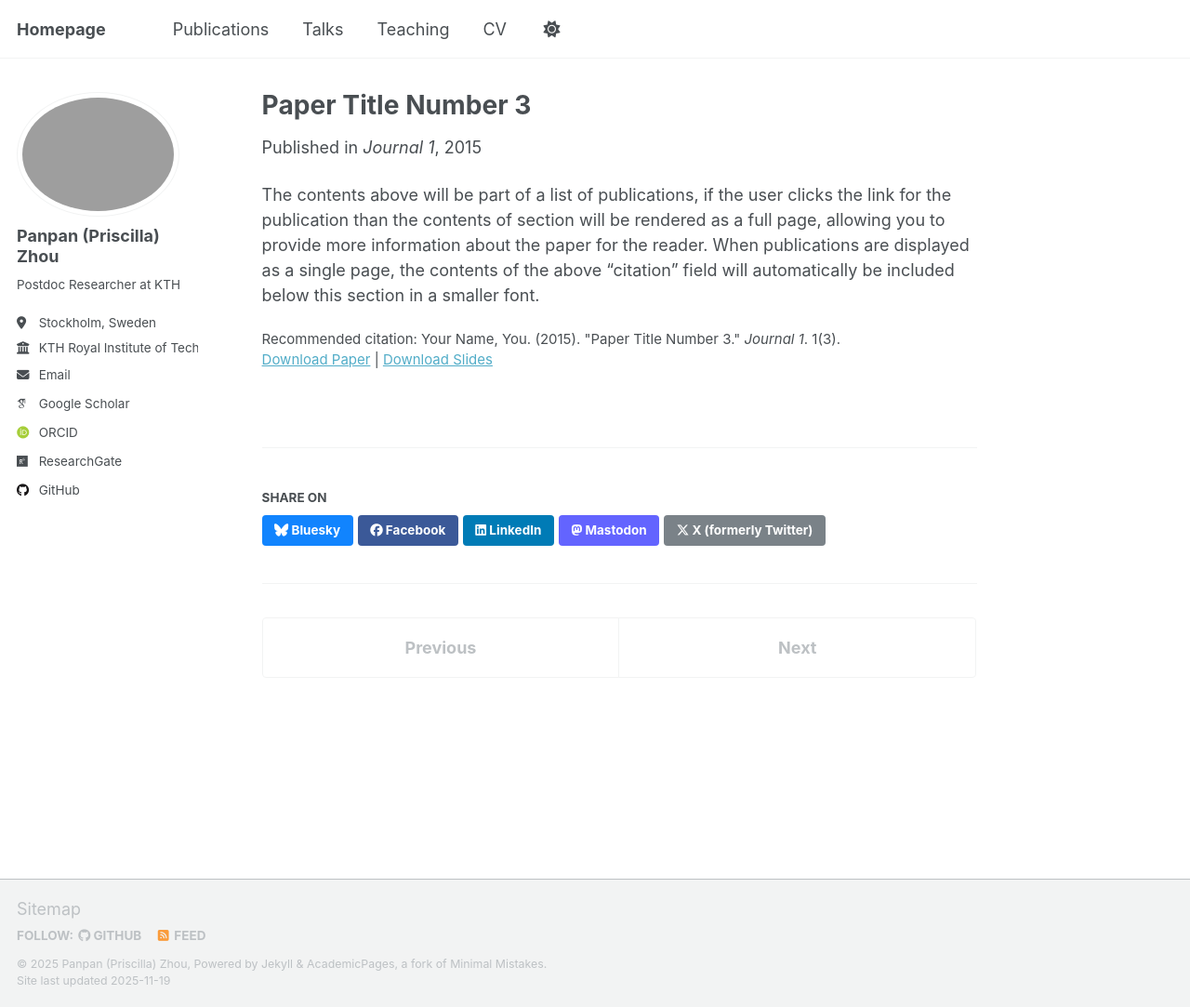
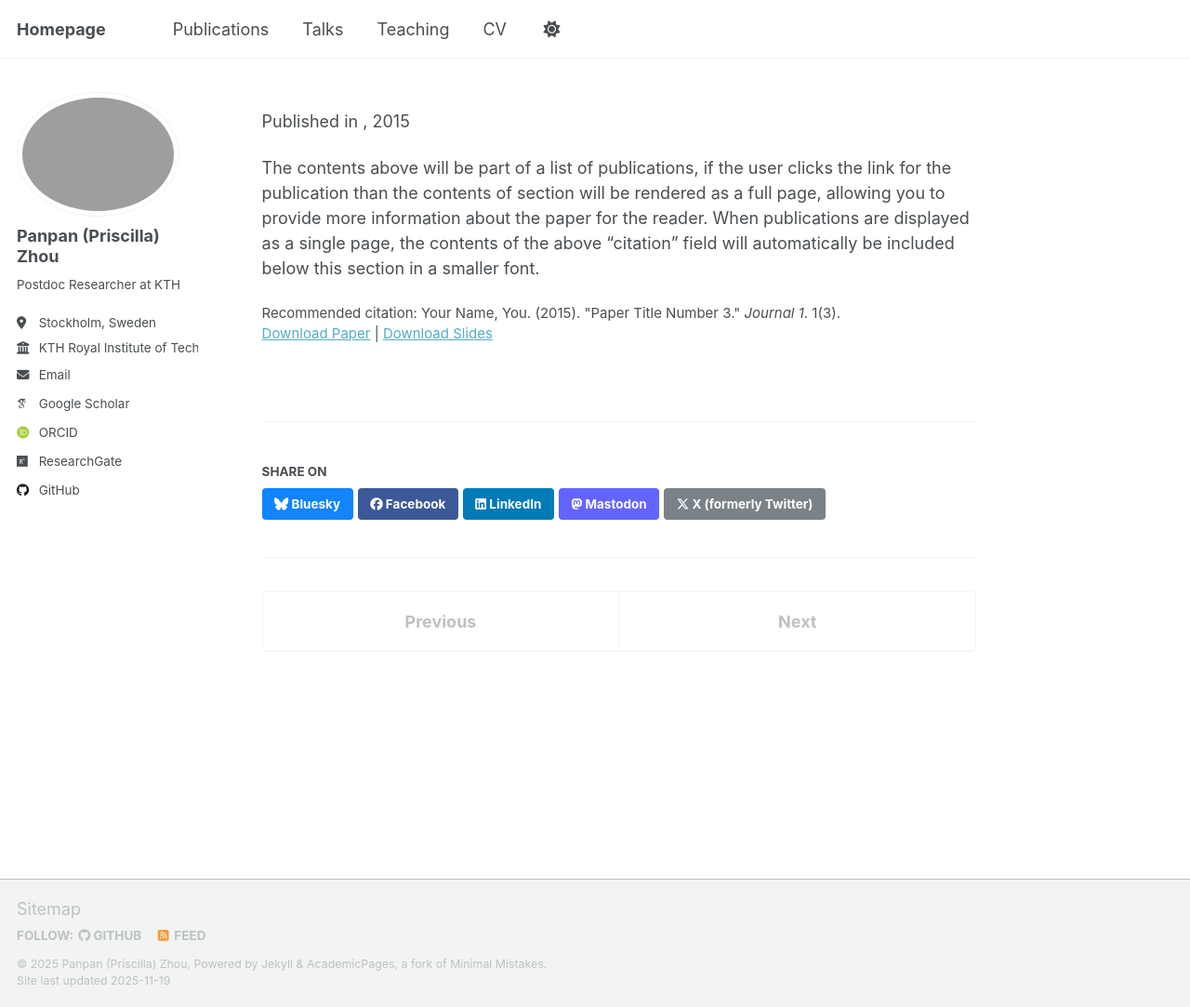
Before and after one commit to PanpanZhou11/Panpan-Zhou.github.io, a Jekyll site: the page built from _publications/2015-10-01-paper-title-number-3.md, in a window 1280 px wide and 1083 px high. Shown: the whole window at 93% size. Built offline with Jekyll 4.4.1, drawn with Linux system fonts in a browser that asks for light colours; some web fonts are replaced; a script that is not in the unit is left out.

Commit message:
Update 2015-10-01-paper-title-number-3.md

```diff
--- a/_publications/2015-10-01-paper-title-number-3.md
+++ b/_publications/2015-10-01-paper-title-number-3.md
@@ -1,11 +1,11 @@
 ---
-title: "Paper Title Number 3"
+title: ""
 collection: publications
 category: manuscripts
 permalink: /publication/2015-10-01-paper-title-number-3
 excerpt: 'This paper is about the number 3. The number 4 is left for future work.'
-date: 2015-10-01
-venue: 'Journal 1'
+# date:
+venue: ''
 slidesurl: 'https://academicpages.github.io/files/slides3.pdf'
 paperurl: 'https://academicpages.github.io/files/paper3.pdf'
 citation: 'Your Name, You. (2015). &quot;Paper Title Number 3.&quot; <i>Journal 1</i>. 1(3).'
```
